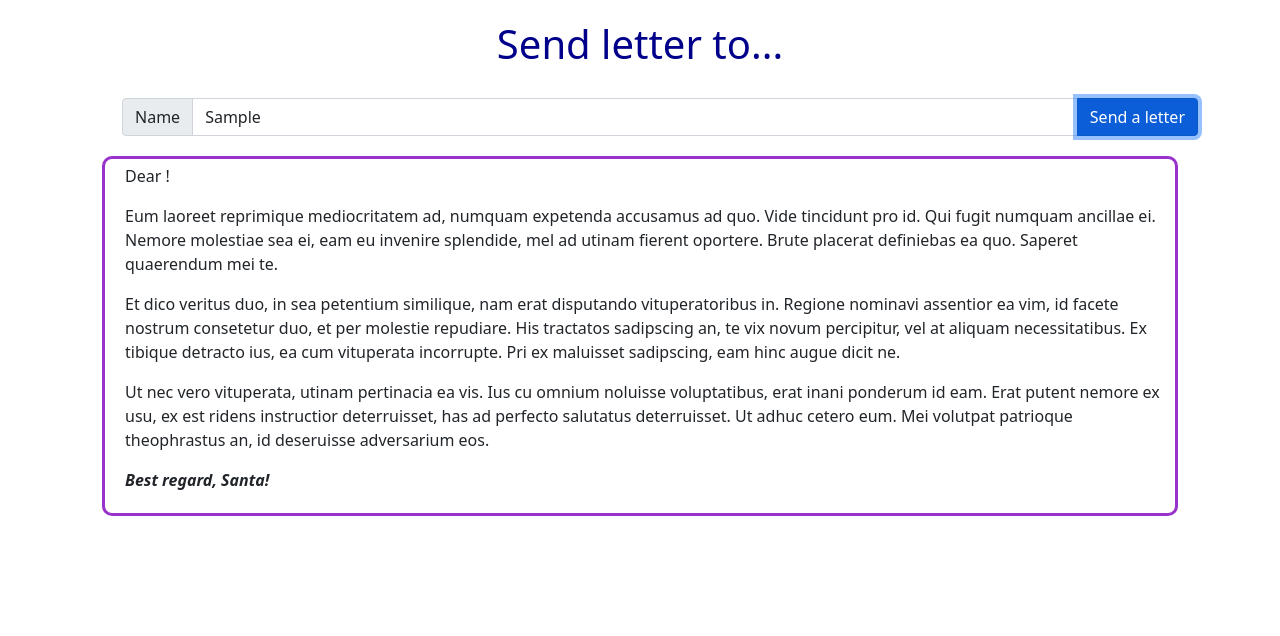
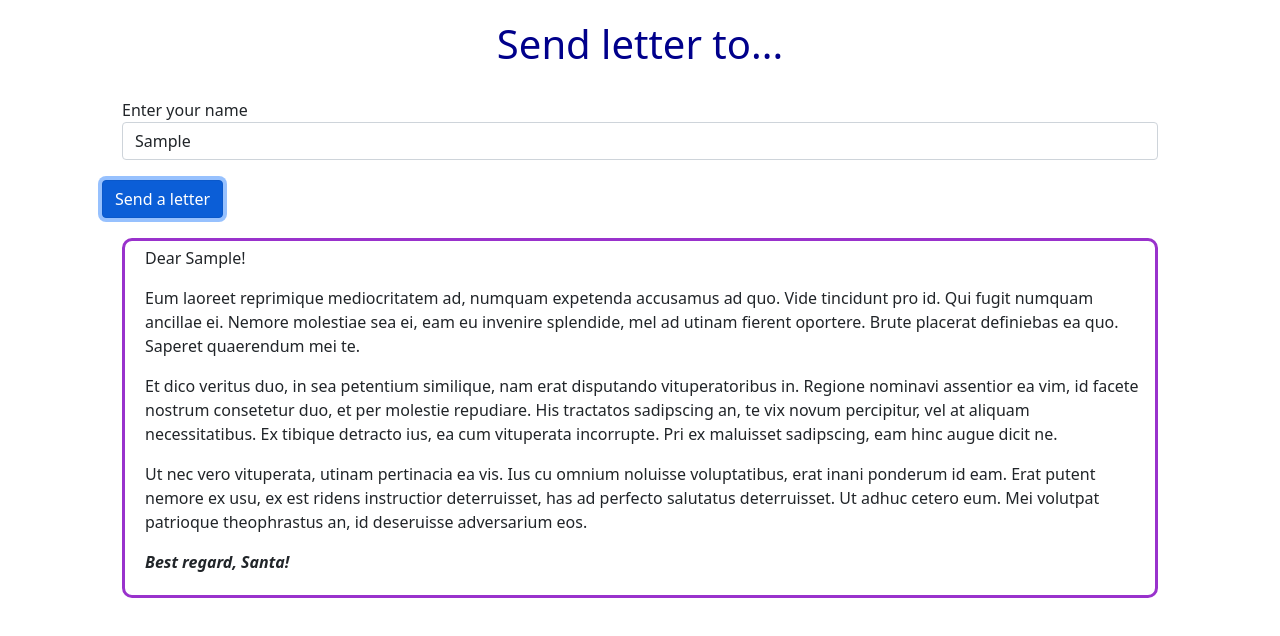
Before and after one commit to DanielAdeyemi/Epicodus_practice_1_13_form_Letter, a plain HTML site: page index.html in a window 1280 px wide. Both pictures are taken after typing "Sample" into the empty fields and a click on the button "Send a letter". Drawn offline with nearby package versions, Linux system fonts and the light colour scheme.

Commit message:
make working JS function

```diff
--- a/css/styles.css
+++ b/css/styles.css
@@ -2,6 +2,7 @@
   border: darkorchid 3px solid;
   padding: 5px 10px 5px 20px;
   border-radius: 10px;
+  display: none;
 }
 
 div {
--- a/index.html
+++ b/index.html
@@ -16,25 +16,26 @@
     <div class="first">
       <h1>Send letter to...</h1>
 
-      <div class="input-group">
-        <span class="input-group-text">Name</span>
-        <input type="text" aria-label="Name" class="form-control">
-        <button type="button" class="btn btn-primary">Send a letter</button>
+      <form id="input">
+        <div class="form-group">
+          <label for="name">Enter your name</label>
+          <input id="name" class="form-control" type="text">
+        </div>
+        <button type="button submit" class="btn btn-primary">Send a letter</button>
+      </form>
+      <div class="letter">
+        <p>Dear <span id="output"></span>!</p>
+        <p>Eum laoreet reprimique mediocritatem ad, numquam expetenda accusamus ad quo. Vide tincidunt pro id. Qui fugit numquam ancillae ei. Nemore molestiae sea ei, eam eu invenire splendide, mel ad utinam fierent oportere. Brute placerat definiebas ea
+          quo. Saperet quaerendum mei te.</p>
+
+        <p>Et dico veritus duo, in sea petentium similique, nam erat disputando vituperatoribus in. Regione nominavi assentior ea vim, id facete nostrum consetetur duo, et per molestie repudiare. His tractatos sadipscing an, te vix novum percipitur, vel
+          at aliquam necessitatibus. Ex tibique detracto ius, ea cum vituperata incorrupte. Pri ex maluisset sadipscing, eam hinc augue dicit ne.</p>
+
+        <p>Ut nec vero vituperata, utinam pertinacia ea vis. Ius cu omnium noluisse voluptatibus, erat inani ponderum id eam. Erat putent nemore ex usu, ex est ridens instructior deterruisset, has ad perfecto salutatus deterruisset. Ut adhuc cetero eum.
+          Mei volutpat patrioque theophrastus an, id deseruisse adversarium eos.</p>
+        <p><strong><em>Best regard, Santa!</em></strong></p>
       </div>
     </div>
-    <div class="letter">
-      <p>Dear <span id="name"></span>!</p>
-      <p>Eum laoreet reprimique mediocritatem ad, numquam expetenda accusamus ad quo. Vide tincidunt pro id. Qui fugit numquam ancillae ei. Nemore molestiae sea ei, eam eu invenire splendide, mel ad utinam fierent oportere. Brute placerat definiebas ea quo.
-        Saperet quaerendum mei te.</p>
-
-      <p>Et dico veritus duo, in sea petentium similique, nam erat disputando vituperatoribus in. Regione nominavi assentior ea vim, id facete nostrum consetetur duo, et per molestie repudiare. His tractatos sadipscing an, te vix novum percipitur, vel at
-        aliquam necessitatibus. Ex tibique detracto ius, ea cum vituperata incorrupte. Pri ex maluisset sadipscing, eam hinc augue dicit ne.</p>
-
-      <p>Ut nec vero vituperata, utinam pertinacia ea vis. Ius cu omnium noluisse voluptatibus, erat inani ponderum id eam. Erat putent nemore ex usu, ex est ridens instructior deterruisset, has ad perfecto salutatus deterruisset. Ut adhuc cetero eum. Mei
-        volutpat patrioque theophrastus an, id deseruisse adversarium eos.</p>
-      <p><strong><em>Best regard, Santa!</em></strong></p>
-    </div>
-  </div>
 </body>
 
 </html>
--- a/js/scripts.js
+++ b/js/scripts.js
@@ -1,8 +1,8 @@
 $(document).ready(function() {
-  $(".input-group").submit(function() {
-    let name = $("input.form-control").val();
-    $("#name").text(name);
+  $("form").submit(function(event) {
+    let name = $("input#name").val();
+    $("#output").text(name);
     $(".letter").show();
     event.preventDefault();
-  })
+  });
 });
```
